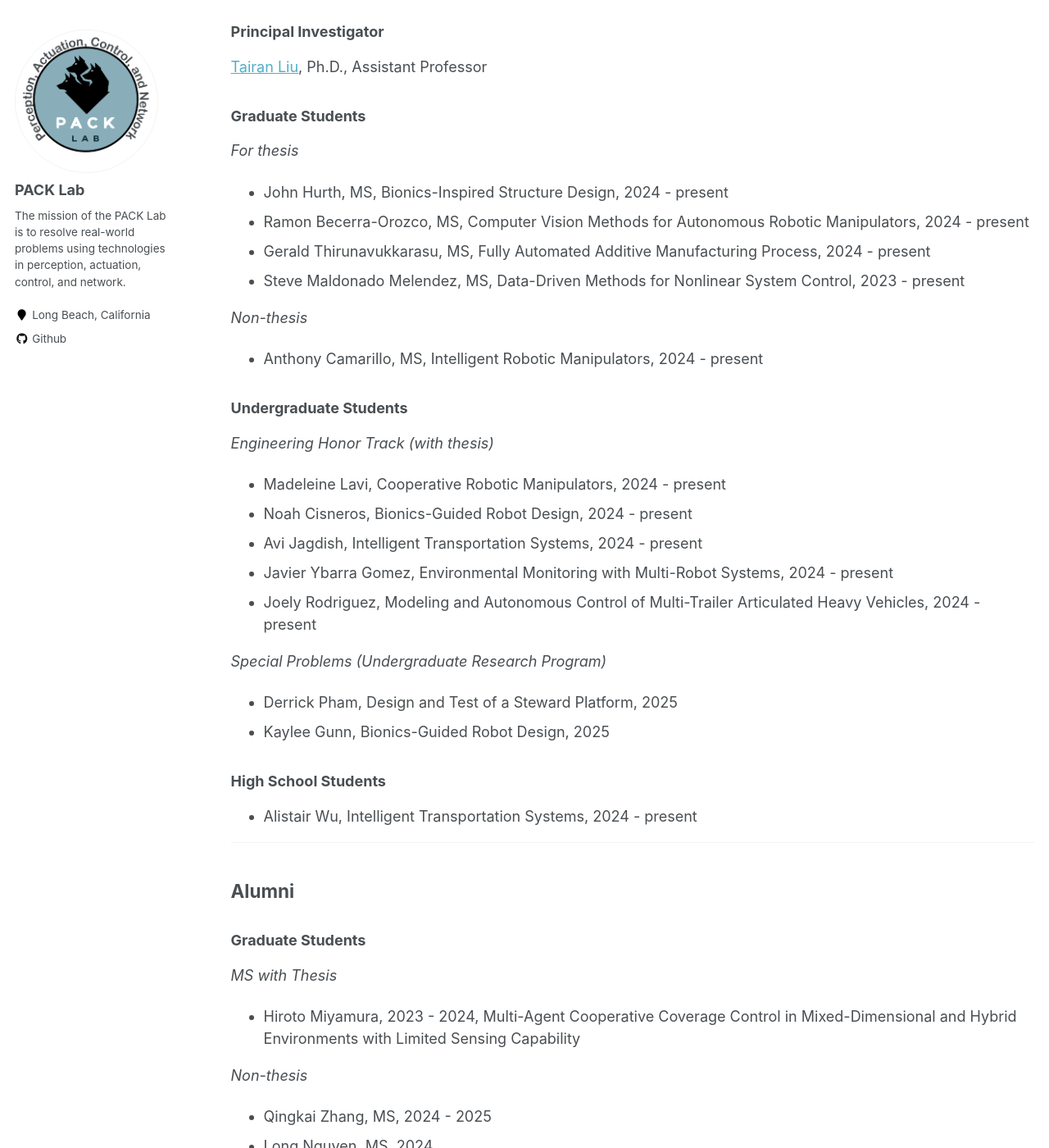
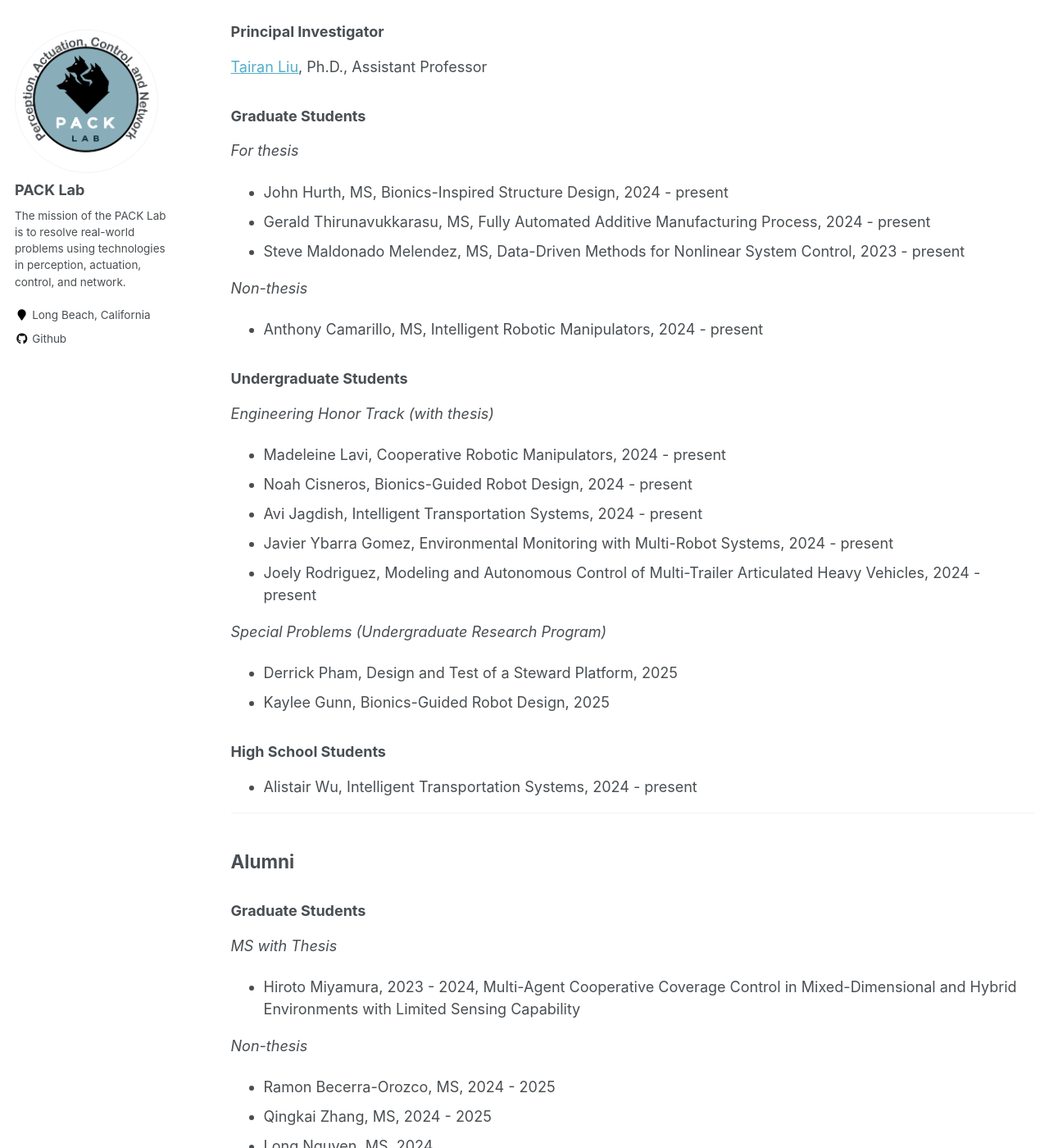
Before and after one commit to pack-lab/pack-lab.github.io, a Jekyll site: the page built from _pages/members.md, in a window 1280 px wide and 1400 px high, scrolled down 226 px. Shown: the whole window at 82% size. Built offline with Jekyll 4.4.1, drawn with Linux system fonts in a browser that asks for light colours.

Commit message:
Update members.md

```diff
--- a/_pages/members.md
+++ b/_pages/members.md
@@ -15,7 +15,6 @@ author_profile: true
 *For thesis*
 
 * John Hurth, MS, Bionics-Inspired Structure Design, 2024 - present
-* Ramon Becerra-Orozco, MS, Computer Vision Methods for Autonomous Robotic Manipulators, 2024 - present
 * Gerald Thirunavukkarasu, MS, Fully Automated Additive Manufacturing Process, 2024 - present
 * Steve Maldonado Melendez, MS, Data-Driven Methods for Nonlinear System Control, 2023 - present
 
@@ -55,6 +54,7 @@ author_profile: true
 * Hiroto Miyamura, 2023 - 2024, Multi-Agent Cooperative Coverage Control in Mixed-Dimensional and Hybrid Environments with Limited Sensing Capability
 
 *Non-thesis*
+* Ramon Becerra-Orozco, MS, 2024 - 2025
 * Qingkai Zhang, MS, 2024 - 2025
 * Long Nguyen, MS, 2024
 * Tin Nguyen, 2024
```
